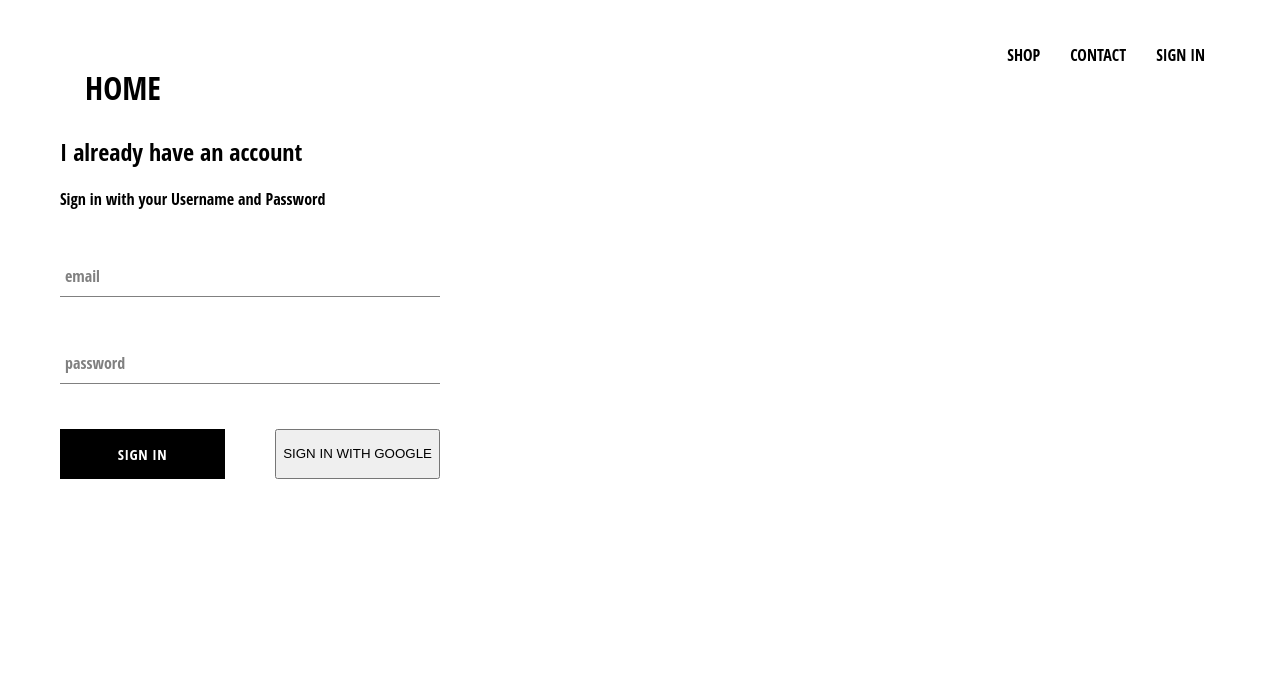
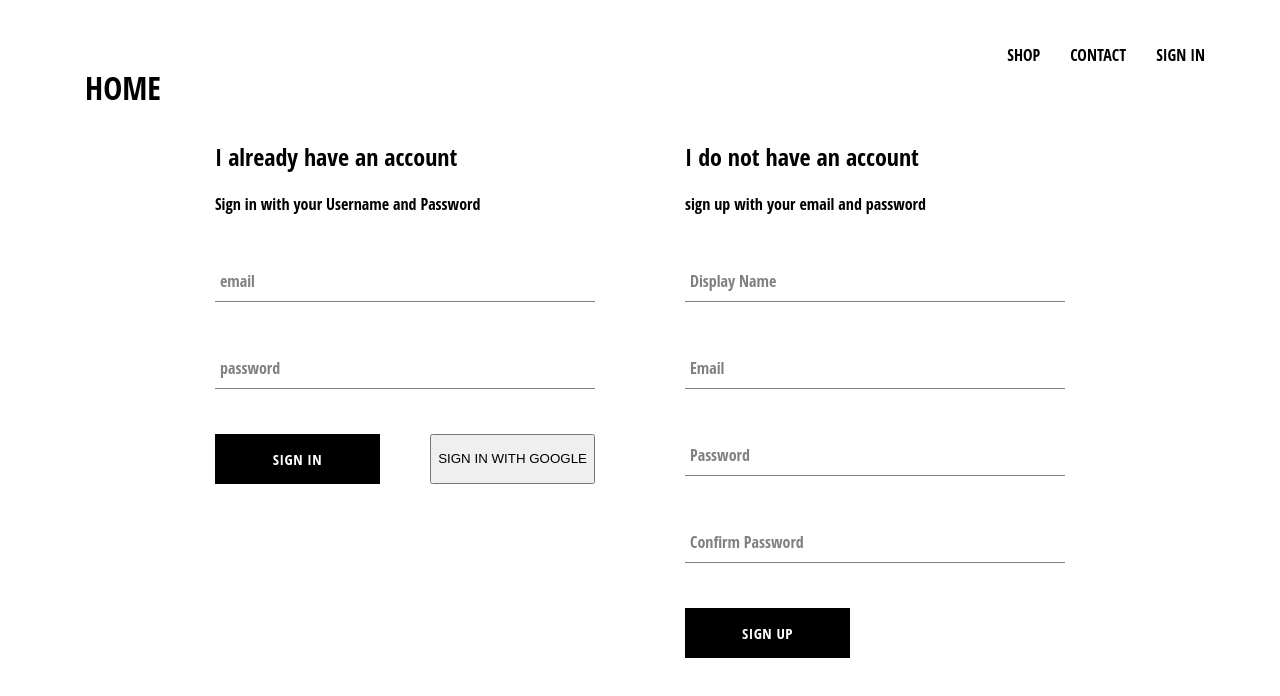
Before and after one commit to akimediz/mediz-clothings, a React (Create React App) app: page /signin in a window 1280 px wide. Shown: the top 696 px of the page. Built offline with nearby package versions, Linux system fonts and the light colour scheme; no server answers; a web font is replaced by a local one.

Commit message:
implemented firebase utils

```diff
--- a/src/App.js
+++ b/src/App.js
@@ -6,7 +6,7 @@
 import ShopPage from './pages/shop/shop.component';
 import Header from './components/header/header.component';
 import SignInAndSignUpPage from './pages/sign-in-and-sign-up/sign-in-and-sign-up.component';
-import { auth } from './firebase/firebase.utils';
+import { auth , createUserProfileDoc} from './firebase/firebase.utils';
 
 
 class App extends React.Component {
@@ -20,11 +20,27 @@
 unsubscribeFromAuth = null;
 
 componentDidMount(){
-  this.unsubscribeFromAuth = auth.onAuthStateChanged(user =>{
-    this.setState({currentUser:user});
+  this.unsubscribeFromAuth = auth.onAuthStateChanged(async userAuth =>{
+    // this.setState({currentUser:user});
+    // createUserProfileDoc(user);
+    if (userAuth){
+      const userRef = await createUserProfileDoc(userAuth);
 
-    console.log(user);
-  })
+      userRef.onSnapshot(snapshot =>{
+        this.setState({
+          currentUser:{
+            id: snapshot.id,
+            ...snapshot.data()
+          }
+        }, () =>{
+          console.log(this.state);
+        })
+      })
+    }
+    this.setState({currentUser:userAuth});
+
+    // console.log(user);
+  });
 }
 
 componentWillUnmount(){
--- /dev/null
+++ b/src/components/sign-up/sign-up.component.jsx
@@ -0,0 +1,95 @@
+import React from "react";
+import './sign-up.styles.scss';
+import FormInput from "../form-input/form-input.component";
+import CustomButton from "../custom-button/custom-button.component";
+import { auth, createUserProfileDoc } from "../../firebase/firebase.utils";
+
+class SignUp extends React.Component{
+    constructor(){
+        super();
+
+        this.state ={
+            displayName:'',
+            email:'',
+            password:'',
+            confirmPassword:''
+        }
+    }
+
+    handleSubmit = async event=>{
+        event.preventDefault();
+        const {displayName,email,password,confirmPassword} = this.state;
+        if (password !== confirmPassword){
+            alert('Password doen not match');
+            return;
+        }
+        try{
+            const {user} = await auth.createUserWithEmailAndPassword(email,password);
+            createUserProfileDoc(user,{displayName});
+
+            this.setState({
+                displayName:'',
+            email:'',
+            password:'',
+            confirmPassword:''
+            })
+        }catch(err){
+            console.error(err)
+        }
+    }
+
+    handleChange = event=>{
+       const {name,value} = event.target;
+       this.setState({[name]:value});
+    }
+    render(){
+        const {displayName,email,password,confirmPassword} = this.state
+        return(
+            <div className="sign-up">
+            <h2>I do not have an account</h2>
+            <span>sign up with your email and password</span>
+            <form className="sign-up-form" onSubmit={this.handleSubmit}>
+                <FormInput
+                type='text'
+                value={displayName}
+                name='displayName'
+                required
+                label='Display Name'
+                onChange={this.handleChange}
+                />
+
+                 <FormInput
+                type='email'
+                value={email}
+                name='email'
+                required
+                label='Email'
+                onChange={this.handleChange}
+                />
+
+                 <FormInput
+                type='password'
+                value={password}
+                name='password'
+                required
+                label='Password'
+                onChange={this.handleChange}
+                />
+
+                 <FormInput
+                type='password'
+                value={confirmPassword}
+                name='confirmPassword'
+                required
+                label='Confirm Password'
+                onChange={this.handleChange}
+                />
+                <CustomButton type='submit'>SIGN UP</CustomButton>
+            </form>
+
+            </div>
+        )
+    }
+}
+
+export default SignUp;
--- /dev/null
+++ b/src/components/sign-up/sign-up.styles.scss
@@ -0,0 +1,9 @@
+.sign-up {
+    display: flex;
+    flex-direction: column;
+    width: 380px;
+
+    .title {
+        margin: 10px 0;
+    }
+}
--- a/src/firebase/firebase.utils.js
+++ b/src/firebase/firebase.utils.js
@@ -12,6 +12,32 @@
   measurementId: "G-YS64ZX8H90"
 }
 
+export const createUserProfileDoc = async (userAuth, AdditionalData)=>{
+  if (!userAuth) return;
+
+  const userRef = firestore.doc(`Users/${userAuth.uid}`);
+  const snapShot = await userRef.get();
+
+  if(!snapShot.exists){
+    const{displayName, email} = userAuth;
+    const createdAt = new Date();
+
+    try{
+      await userRef.set({
+        displayName,
+        email,
+        createdAt,
+        ...AdditionalData
+      })
+
+    }catch(error){
+      console.log('error creating user', error.message)
+
+    }
+  }
+  return userRef;
+}
+
 firebase.initializeApp(config);
 
 export const auth = firebase.auth();
@@ -19,7 +45,6 @@
 
 const provider = new firebase.auth.GoogleAuthProvider();
 provider.setCustomParameters({prompt:'select_account'});
-
 export const signInWithGoogle = () => auth.signInWithPopup(provider);
 
 export default firebase;
--- a/src/pages/sign-in-and-sign-up/sign-in-and-sign-up.component.jsx
+++ b/src/pages/sign-in-and-sign-up/sign-in-and-sign-up.component.jsx
@@ -1,11 +1,14 @@
 import React from "react";
 
-import './sign-in-and-sign-out.styles.scss';
+import './sign-in-and-sign-up.styles.scss';
 import SignIn from "../../components/sign-in/sign-in.component";
+import SignUp from "../../components/sign-up/sign-up.component";
 
 const SignInAndSignUpPage = ()=>(
     <div className="sign-in-and-sign-up">
         <SignIn />
+        <SignUp />
+
     </div>
 );
 
--- /dev/null
+++ b/src/pages/sign-in-and-sign-up/sign-in-and-sign-up.styles.scss
@@ -0,0 +1,6 @@
+.sign-in-and-sign-up {
+    width: 850px;
+    display: flex;
+    justify-content: space-between;
+    margin: 30px auto;
+}
```
Also changed, not shown: src/pages/sign-in-and-sign-up/sign-in-and-sign-out.styles.scss (deleted).
